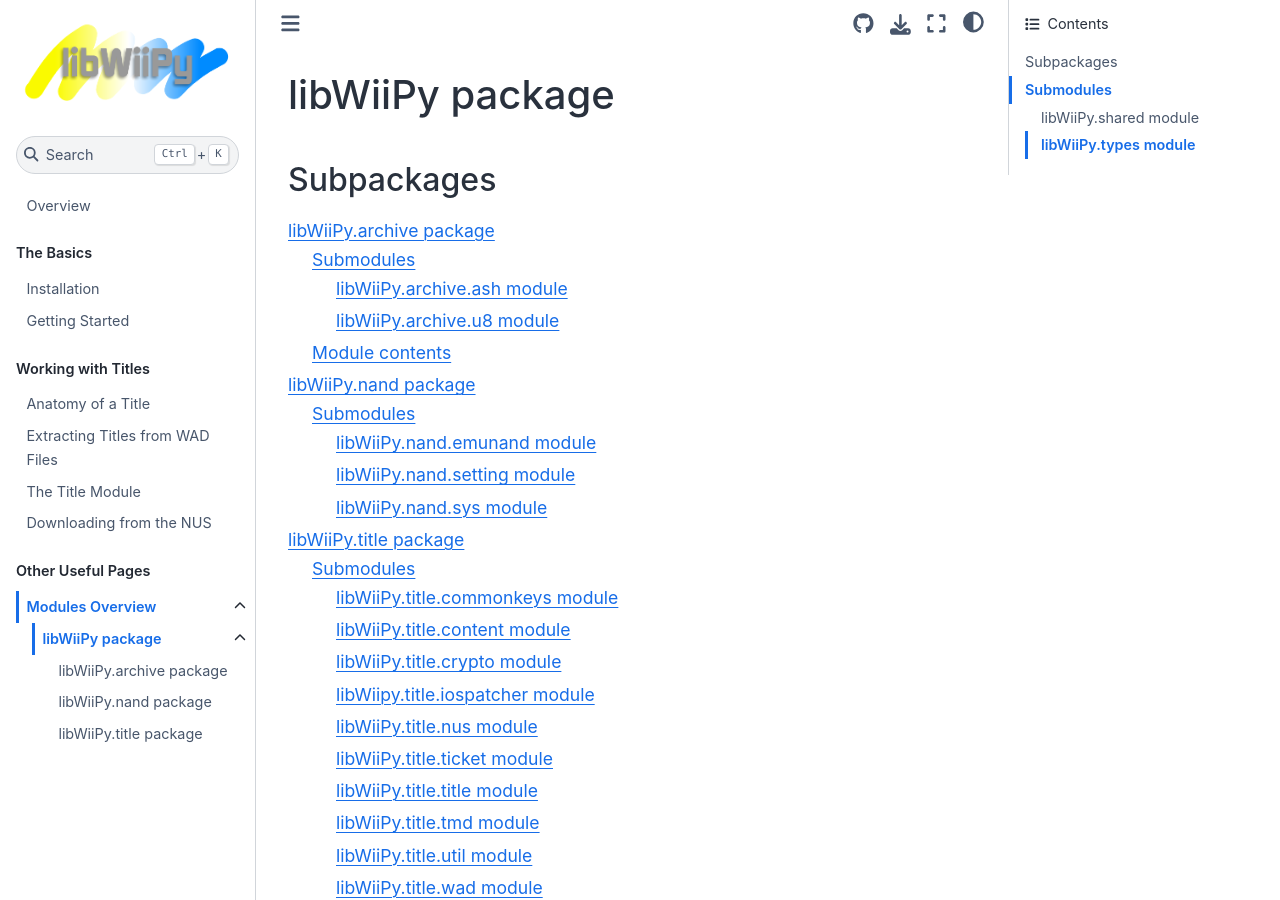
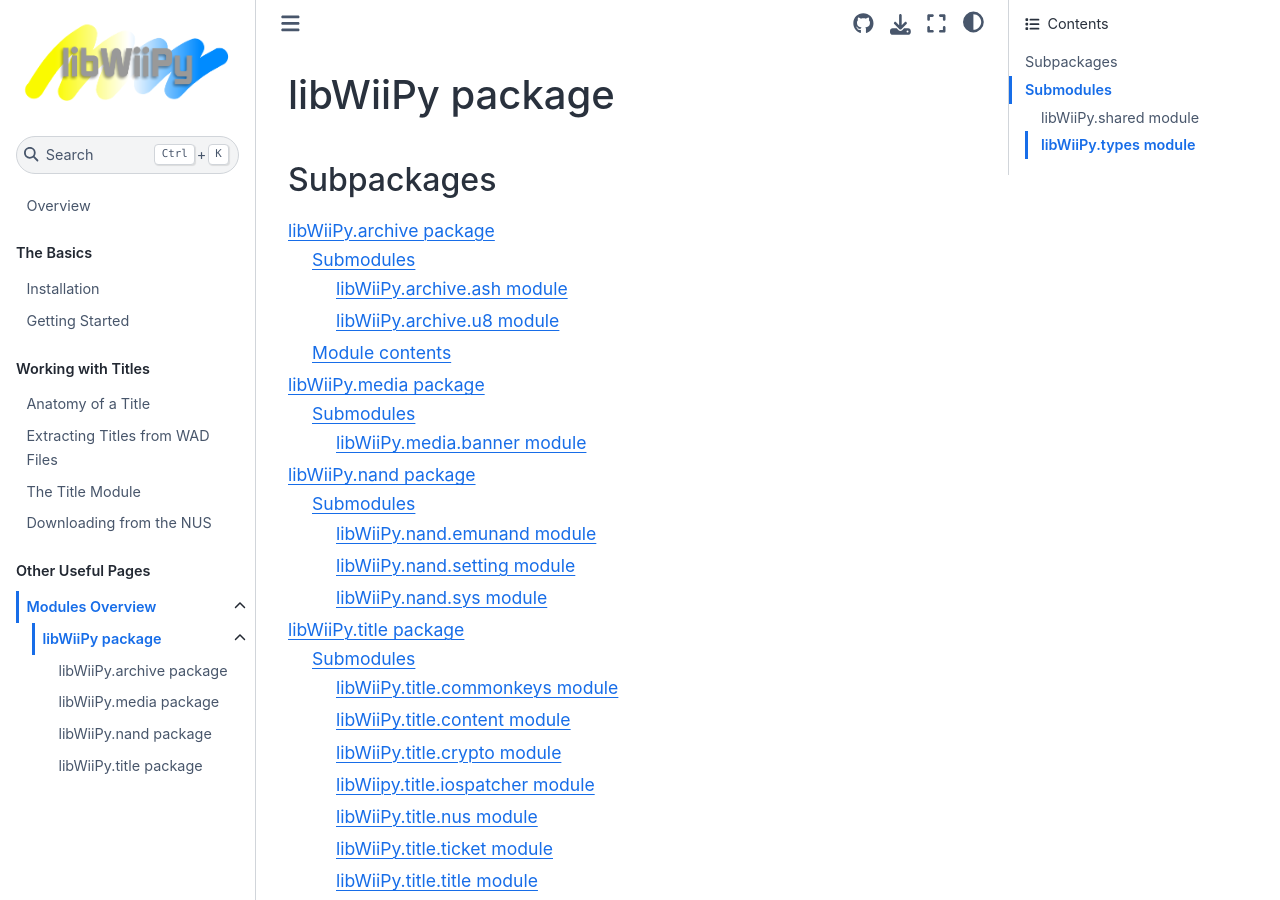
Before and after one commit to NinjaCheetah/libWiiPy, a Sphinx documentation site: the page built from docs/source/libWiiPy.md, in a window 1280 px wide and 900 px high. Built offline with Sphinx 7.4.7 and the Sphinx Book theme 1.1.4, drawn with Linux system fonts in a browser that asks for light colours.

Commit message:
Small fix for docs

````diff
--- a/docs/source/libWiiPy.md
+++ b/docs/source/libWiiPy.md
@@ -6,6 +6,7 @@
 :maxdepth: 4
 
 libWiiPy.archive
+libWiiPy.media
 libWiiPy.nand
 libWiiPy.title
 ```
--- /dev/null
+++ b/docs/source/libWiiPy.media.md
@@ -0,0 +1,11 @@
+# libWiiPy.media package
+
+## Submodules
+
+### libWiiPy.media.banner module
+```{eval-rst}
+.. automodule:: libWiiPy.media.banner
+   :members:
+   :undoc-members:
+   :show-inheritance:
+```
````
